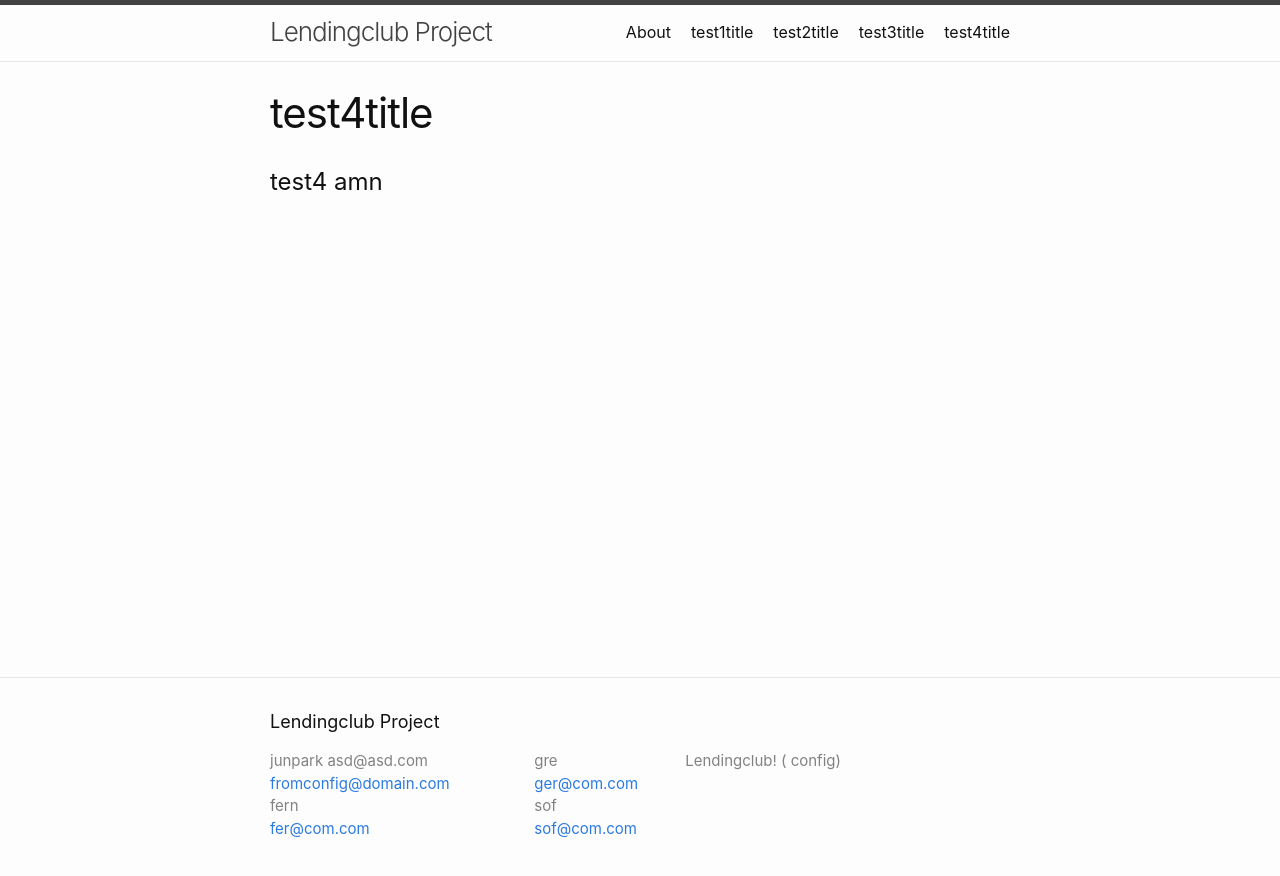
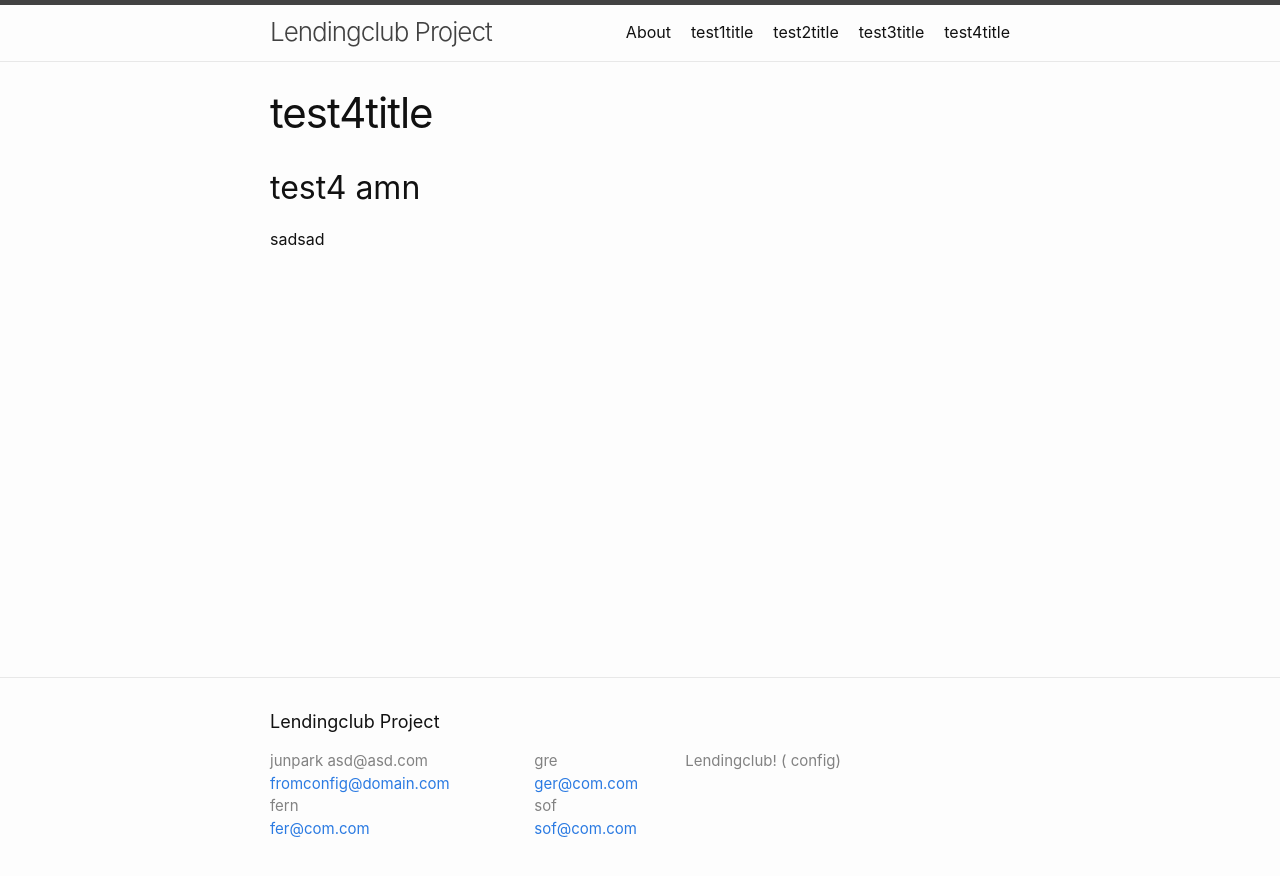
Before and after one commit to junparkh/LendingClub, a Jekyll site: the page built from test4.md, in a window 1280 px wide. Shown: the top 876 px of the page. Built offline with Jekyll 4.4.1, drawn with Linux system fonts in a browser that asks for light colours.

Commit message:
Update test4.md

```diff
--- a/test4.md
+++ b/test4.md
@@ -4,4 +4,5 @@ title: test4title
 permalink: /test4/
 ---
 
-# test4 amn
+##  test4 amn
+sadsad
```
